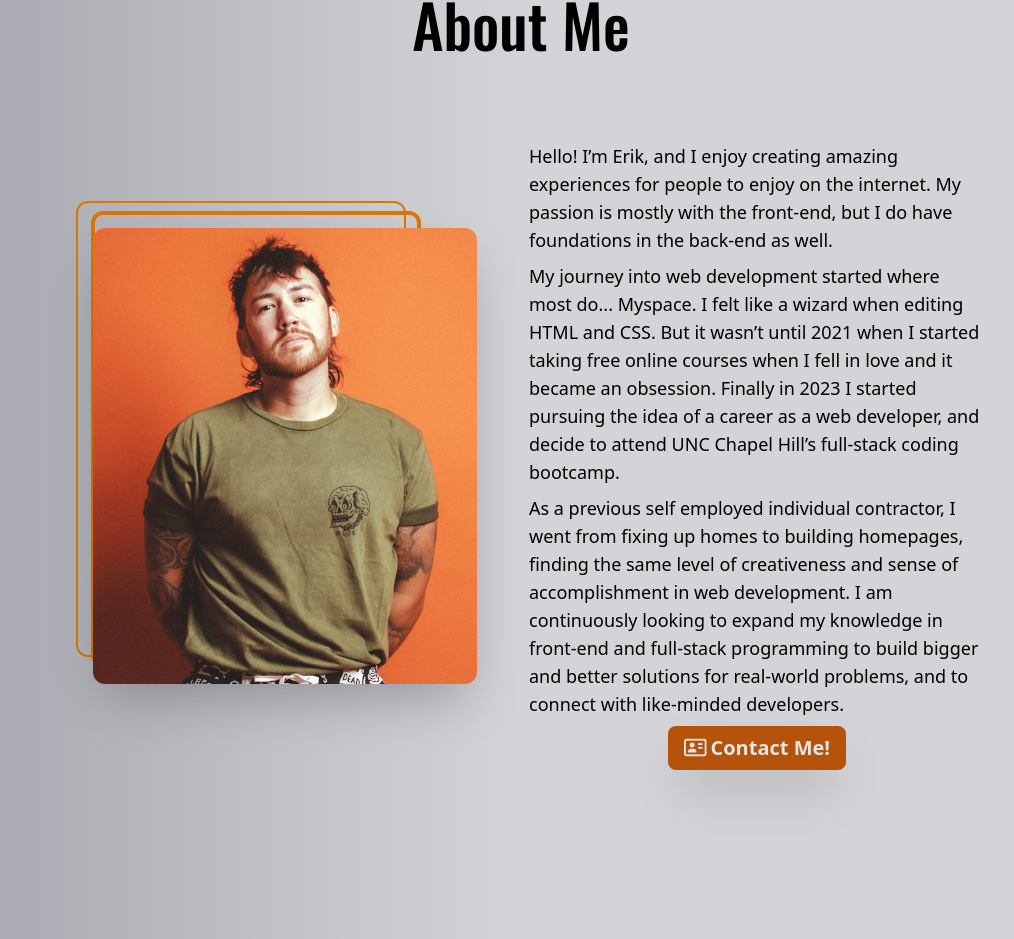
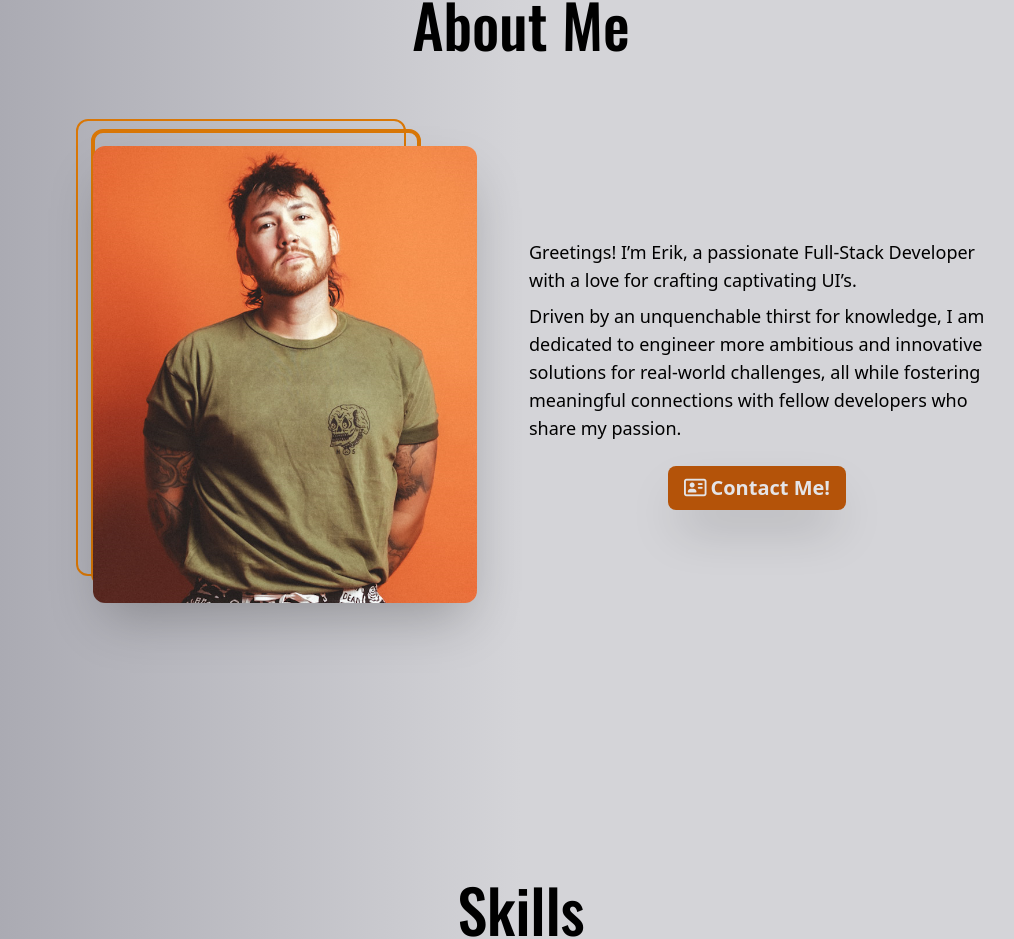
Before and after one commit to erikbenedict/react-portfolio, a React (Vite) app: page / in a window 1280 px wide. Shown: the part 943-1882 px from the top of the page, without its empty margins (119-1133 px from the left). Built offline with nearby package versions, Linux system fonts and the light colour scheme.

Commit message:
feature: edited About content for simplicity

```diff
--- a/src/components/About/About.jsx
+++ b/src/components/About/About.jsx
@@ -24,26 +24,14 @@ export default function About() {
           </div>
           <div className="xl:w-1/2 mb-4 md:mb-0 p-2">
             <p className="mb-2">
-              Hello! I&rsquo;m Erik, and I enjoy creating amazing experiences
-              for people to enjoy on the internet. My passion is mostly with the
-              front-end, but I do have foundations in the back-end as well.
+              Greetings! I&rsquo;m Erik, a passionate Full-Stack Developer with
+              a love for crafting captivating UI&rsquo;s.
             </p>
-            <p className="mb-2">
-              My journey into web development started where most do... Myspace.
-              I felt like a wizard when editing HTML and CSS. But it
-              wasn&rsquo;t until 2021 when I started taking free online courses
-              when I fell in love and it became an obsession. Finally in 2023 I
-              started pursuing the idea of a career as a web developer, and
-              decide to attend UNC Chapel Hill&rsquo;s full-stack coding
-              bootcamp.
-            </p>
-            <p className="mb-2">
-              As a previous self employed individual contractor, I went from
-              fixing up homes to building homepages, finding the same level of
-              creativeness and sense of accomplishment in web development. I am
-              continuously looking to expand my knowledge in front-end and
-              full-stack programming to build bigger and better solutions for
-              real-world problems, and to connect with like-minded developers.
+            <p className="mb-6">
+              Driven by an unquenchable thirst for knowledge, I am dedicated to
+              engineer more ambitious and innovative solutions for real-world
+              challenges, all while fostering meaningful connections with fellow
+              developers who share my passion.
             </p>
             <div className="flex justify-center">
               <a href="#contact">
```
